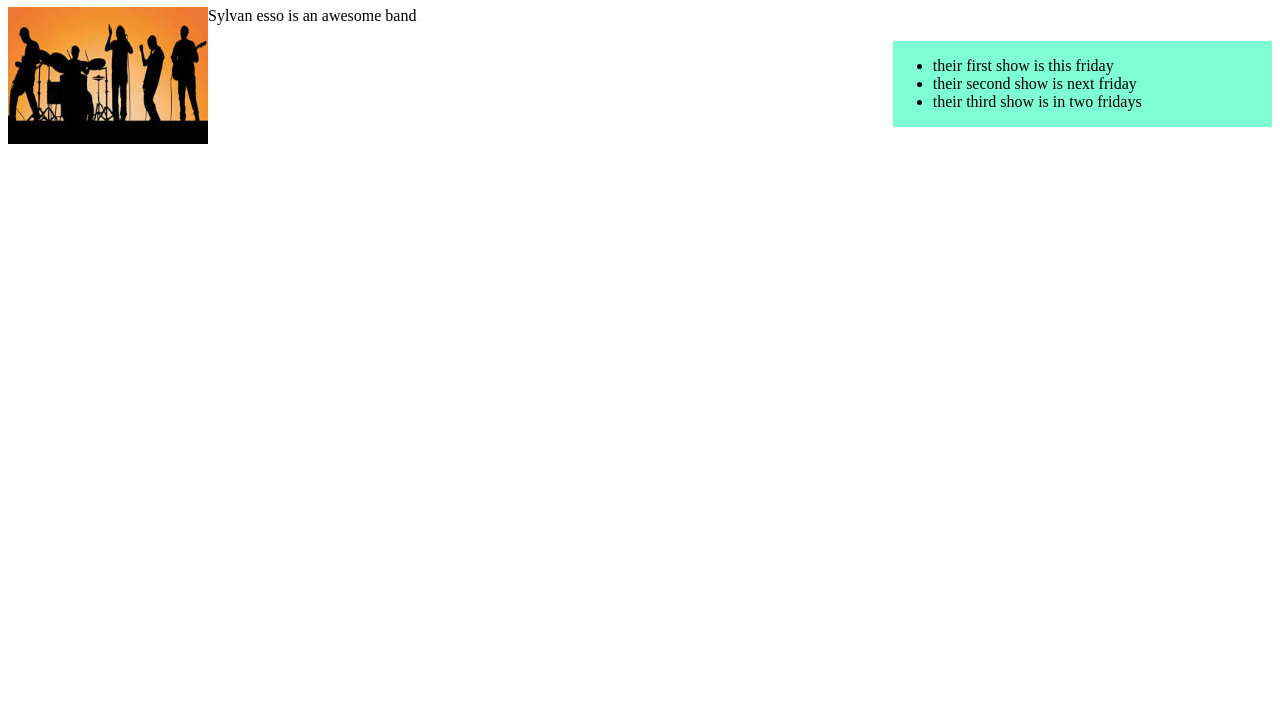
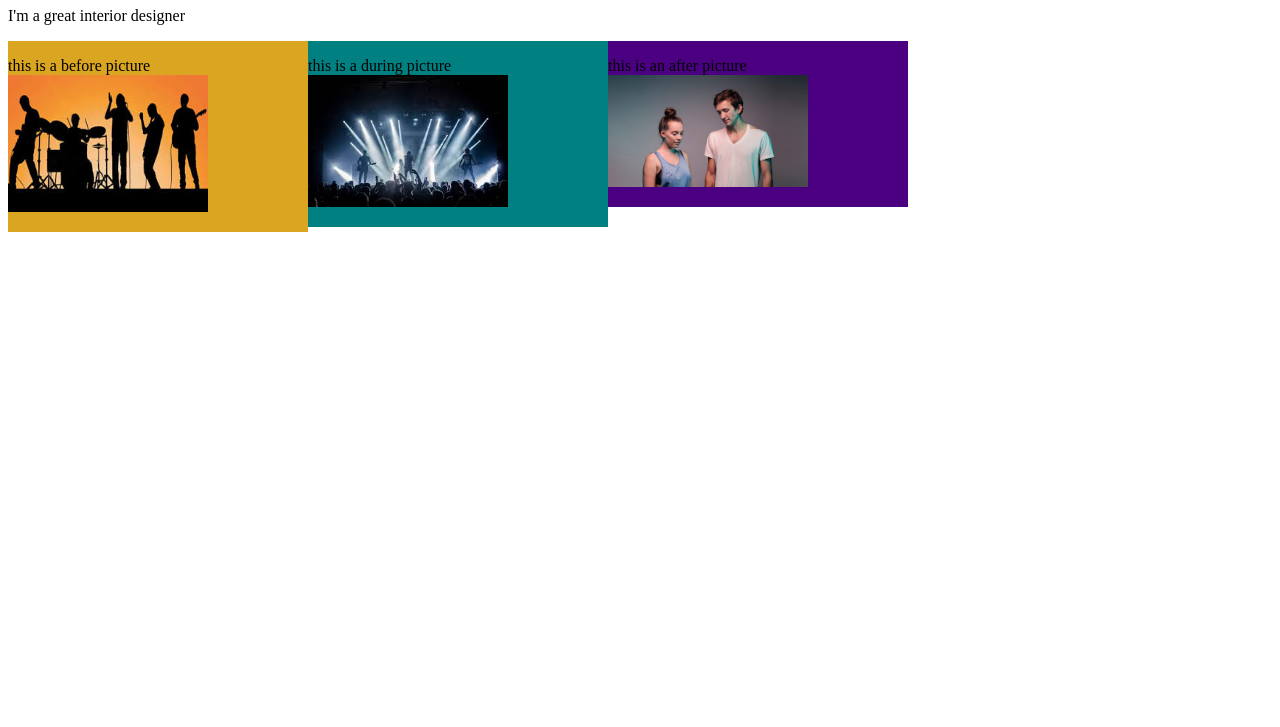
Before and after one commit to Zahnen/interior-design, a plain HTML site: page index.html in a window 1280 px wide. Shown: the part 73-800 px from the top of the page. Drawn offline with Linux system fonts and the light colour scheme.

Commit message:
created webpage to test columns, added colors to each column
Co-authored-by: Joe Nero <josephnero111@gmail.com>

```diff
--- a/css/styles.css
+++ b/css/styles.css
@@ -3,7 +3,19 @@
   float: right;
   background-color: aquamarine
 }
+.column1{
+  width: 300px;
+  float: left;
+  background-color: goldenrod;
+}
+.column2{
+  width: 300px;
+  float: left;
+  background-color: teal;
 
-img{
+}
+.column3{
+  width: 300px;
   float: left;
+  background-color: indigo;
 }
--- a/index.html
+++ b/index.html
@@ -1,19 +1,19 @@
-
 <!DOCTYPE html>
 <html lang="en-US">
 <head>
-  <h1>sylvan essos main home page</h1>
+  <h1>Interior design website</h1>
   <link href="css/styles.css" rel="stylesheet" type="text/css">
 </head>
 <body>
-  <img src="img/band.jpg" width="200" alt="bands are cool">
-  <p>Sylvan esso is an awesome band</p>
-  <div class="sidebar">
-    <ul>
-      <li>their first show is this friday</li>
-      <li>their second show is next friday</li>
-      <li>their third show is in two fridays</li>
-    </ul>
+  <p>I'm a great interior designer</p>
+  <div class="column1">
+    <p>this is a before picture <img src="img/band.jpg" width="200" alt="before"></p>
+  </div>
+  <div class="column2">
+    <p>this is a during picture <img src="img/band2.jpg" width="200" alt="during"></p>
+  </div>
+  <div class="column3">
+    <p>this is an after picture <img src="img/band3.jpg" width="200" alt="during"></p>
   </div>
 </body>
 </html>
```
Also changed, not shown: img/after.jpeg (added), img/band3.jpg (added), img/before.jpg (added).
